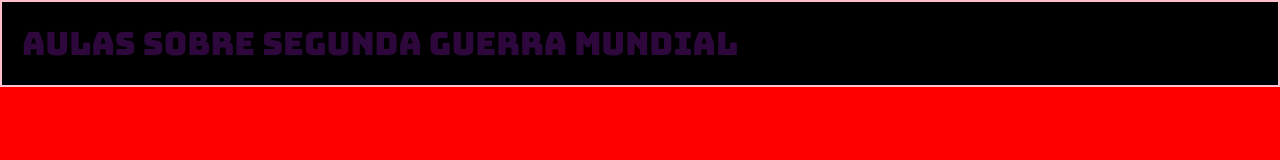
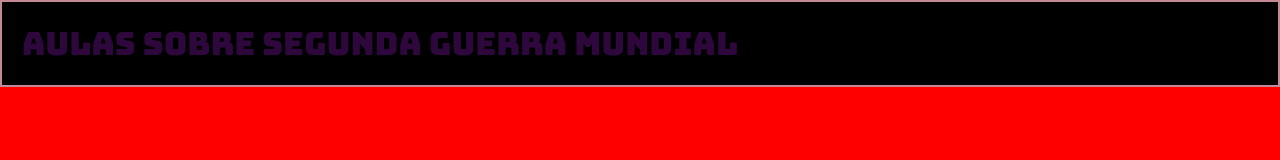
Before and after one commit to hellenventuraferreira-ui/segundaguerramundial, a plain HTML site: page index.html in a window 1280 px wide. Shown: the top 160 px of the page. Drawn offline with Linux system fonts and the light colour scheme; grey boxes are pictures that could not be loaded.

Commit message:
atualizei as cores do código

```diff
--- a/style.css
+++ b/style.css
@@ -7,7 +7,7 @@ body{
 }
 
 header{
-    border: solid 2px pink;
+    border: solid 2px rgb(196, 138, 148);
     padding: 20px;
     font-size: 32px;
     color: rgb(46, 8, 61);
```
